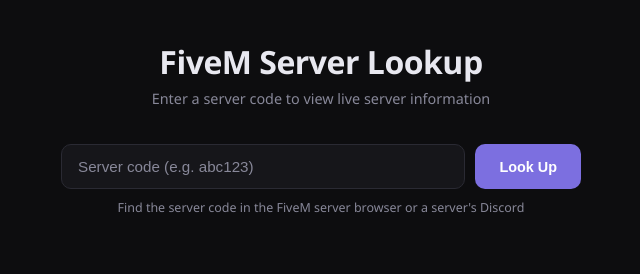
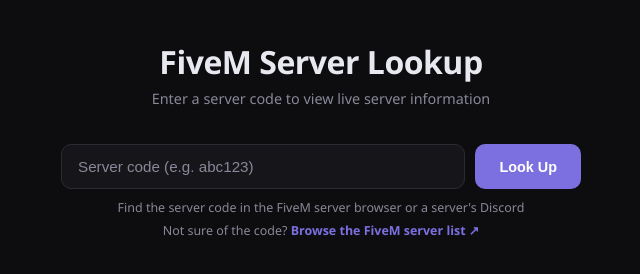
Before and after one commit to sittingdown/fivem-lookup, a plain HTML site: page index.html in a window 1280 px wide. Shown: the whole page, without its empty margins (319-959 px from the left). Drawn offline with Linux system fonts and the light colour scheme.

Commit message:
Add FiveM server list link below search

```diff
--- a/index.html
+++ b/index.html
@@ -602,6 +602,10 @@
     <button id="lookup-btn" onclick="lookup()">Look Up</button>
   </div>
   <p class="hint">Find the server code in the FiveM server browser or a server's Discord</p>
+  <p class="hint" style="margin-top:6px">
+    Not sure of the code?
+    <a href="https://servers.fivem.net" target="_blank" rel="noopener" style="color:var(--accent);text-decoration:none;font-weight:600">Browse the FiveM server list ↗</a>
+  </p>
 </div>
 
 <p id="error-msg"></p>
```
